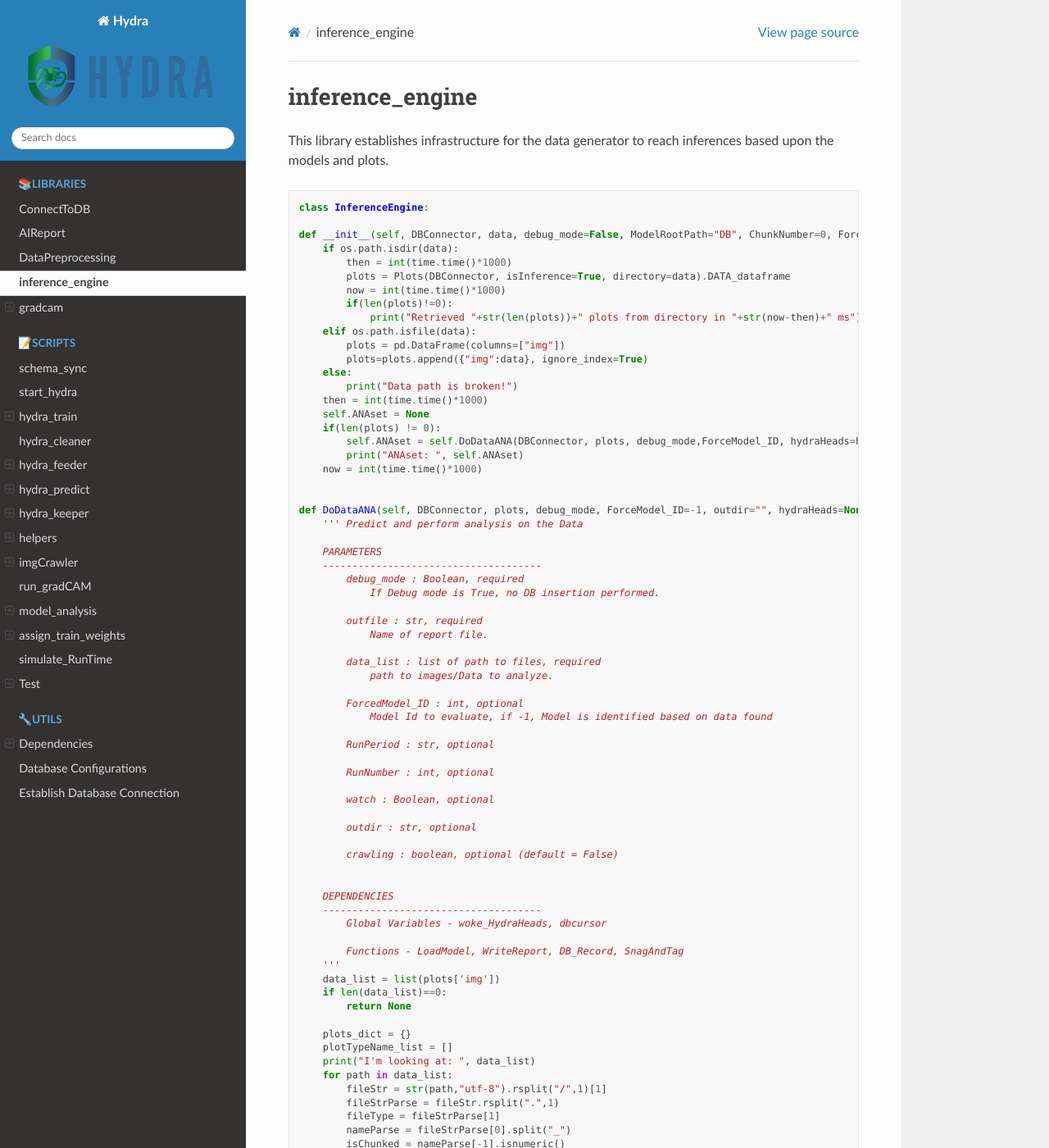
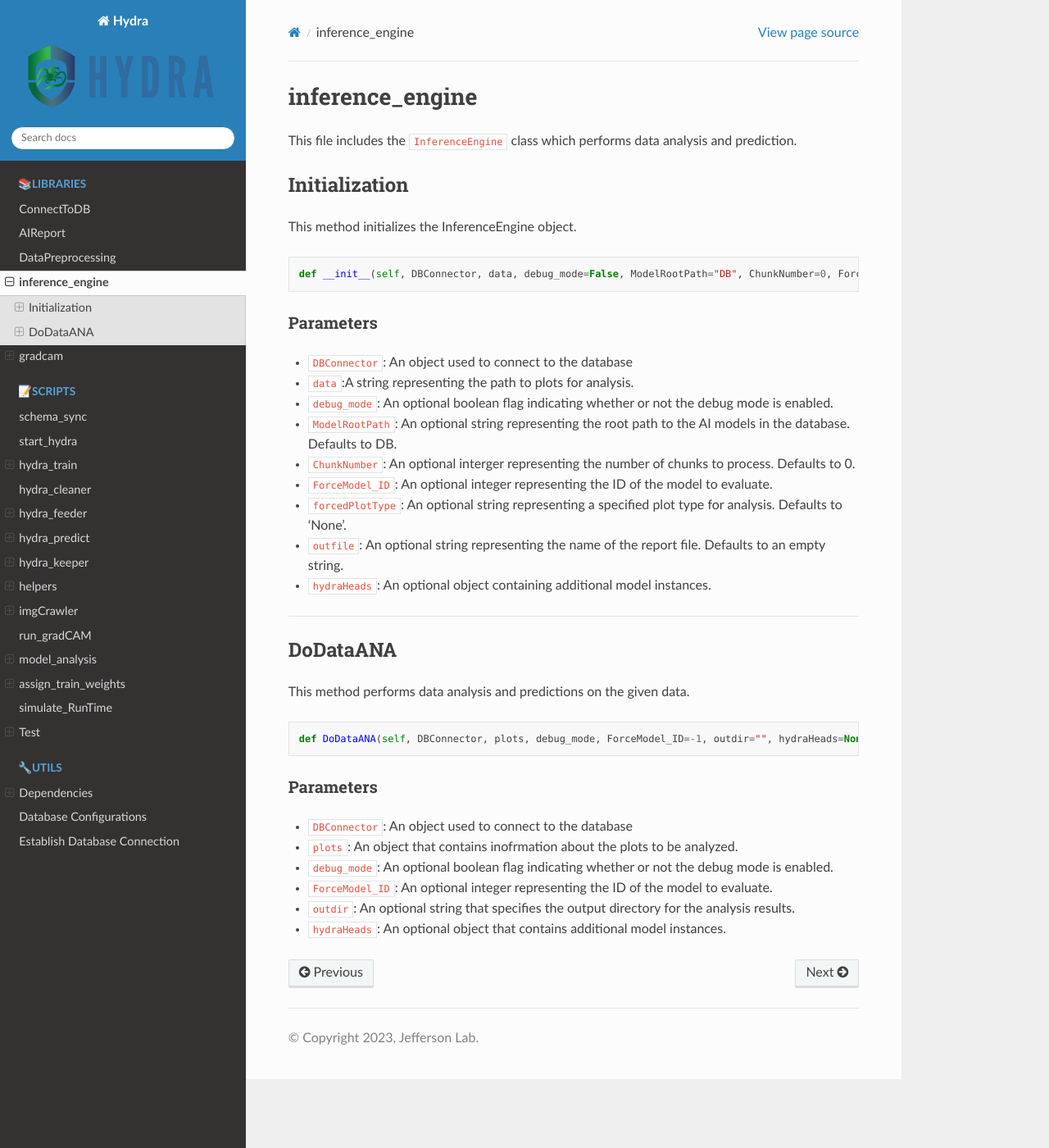
Before and after one commit to kartgoel/HydraDocumentation, a Sphinx documentation site: the page built from docs/inferenceEngine.rst, in a window 1280 px wide and 1400 px high. Shown: the whole window at 82% size. Built offline with Sphinx 7.4.7 and the Read the Docs theme 2.0.0, drawn with Linux system fonts in a browser that asks for light colours; some of the changed text lies outside the part shown.

Commit message:
formatting

```diff
--- a/docs/inferenceEngine.rst
+++ b/docs/inferenceEngine.rst
@@ -1,162 +1,51 @@
 inference_engine
 =====================
 
-This library establishes infrastructure for the data generator to reach inferences based upon the models and plots.
+This file includes the ``InferenceEngine`` class which performs data analysis and prediction.
+
+
+Initialization
+------------------
+
+This method initializes the InferenceEngine object.
 
 .. code-block:: python
 
-    class InferenceEngine:
-
     def __init__(self, DBConnector, data, debug_mode=False, ModelRootPath="DB", ChunkNumber=0, ForceModel_ID=-1, forcedPlotType=None, outfile="", hydraHeads=None):
-        if os.path.isdir(data):
-            then = int(time.time()*1000)
-            plots = Plots(DBConnector, isInference=True, directory=data).DATA_dataframe
-            now = int(time.time()*1000)
-            if(len(plots)!=0):
-                print("Retrieved "+str(len(plots))+" plots from directory in "+str(now-then)+" ms")
-        elif os.path.isfile(data):
-            plots = pd.DataFrame(columns=["img"])
-            plots=plots.append({"img":data}, ignore_index=True)
-        else:
-            print("Data path is broken!")
-        then = int(time.time()*1000)
-        self.ANAset = None
-        if(len(plots) != 0):
-            self.ANAset = self.DoDataANA(DBConnector, plots, debug_mode,ForceModel_ID, hydraHeads=hydraHeads)
-            print("ANAset: ", self.ANAset)
-        now = int(time.time()*1000)
 
 
-    def DoDataANA(self, DBConnector, plots, debug_mode, ForceModel_ID=-1, outdir="", hydraHeads=None):
-        ''' Predict and perform analysis on the Data
+Parameters
+~~~~~~~~~~~~~~~~~~~~~
 
-        PARAMETERS
-        -------------------------------------
-            debug_mode : Boolean, required
-                If Debug mode is True, no DB insertion performed.
-
-            outfile : str, required
-                Name of report file.
-
-            data_list : list of path to files, required
-                path to images/Data to analyze.
-
-            ForcedModel_ID : int, optional
-                Model Id to evaluate, if -1, Model is identified based on data found
-
-            RunPeriod : str, optional
-
-            RunNumber : int, optional
-
-            watch : Boolean, optional
-
-            outdir : str, optional
-
-            crawling : boolean, optional (default = False)
+- ``DBConnector``: An object used to connect to the database
+- ``data``:A string representing the path to plots for analysis.
+- ``debug_mode``: An optional boolean flag indicating whether or not the debug mode is enabled.
+- ``ModelRootPath``: An optional string representing the root path to the AI models in the database. Defaults to DB.
+- ``ChunkNumber``: An optional interger representing the number of chunks to process. Defaults to 0.
+- ``ForceModel_ID``: An optional integer representing the ID of the model to evaluate.
+- ``forcedPlotType``: An optional string representing a specified plot type for analysis. Defaults to 'None'.
+- ``outfile``: An optional string representing the name of the report file. Defaults to an empty string.
+- ``hydraHeads``: An optional object containing additional model instances.
 
 
-        DEPENDENCIES
-        -------------------------------------
-            Global Variables - woke_HydraHeads, dbcursor
+----------------------------------------------------------------------------
 
-            Functions - LoadModel, WriteReport, DB_Record, SnagAndTag
-        '''
-        data_list = list(plots['img'])
-        if len(data_list)==0:
-            return None
+DoDataANA
+-------------------
 
-        plots_dict = {}
-        plotTypeName_list = []
-        print("I'm looking at: ", data_list)
-        for path in data_list:
-            fileStr = str(path,"utf-8").rsplit("/",1)[1]
-            fileStrParse = fileStr.rsplit(".",1)
-            fileType = fileStrParse[1]
-            nameParse = fileStrParse[0].split("_")
-            isChunked = nameParse[-1].isnumeric()
+This method performs data analysis and predictions on the given data.
 
-            if isChunked:
-                plotTypeName = "_".join(nameParse[:-1])
-                plotTypeName_toUse = plotTypeName
-            else:
-                plotTypeName_toUse = fileStrParse[0]
+.. code-block:: python
 
-            if("-" in plotTypeName_toUse):
-                padNum=plotTypeName_toUse.rsplit("-",1)[1]
-                if(padNum.isnumeric()):
-                    plotTypeName_toUse="-".join(plotTypeName_toUse.split("-")[:-1])
-
-            if isChunked:
-                plotTypeName_toUse = plotTypeName_toUse+"_1"
-
-            if plotTypeName_toUse not in plots_dict:
-                plots_dict[plotTypeName_toUse] = [path]
-                plotTypeName_list.append(plotTypeName_toUse)
-            else:
-                plots_dict[plotTypeName_toUse].append(path)
-        output = []
-        for plotTypeName_toUse in plotTypeName_list:
-            to_pred=pd.DataFrame(columns=["datum"])
-            for datum in plots_dict[plotTypeName_toUse]:
-                if os.path.exists(datum):
-                    to_pred=to_pred.append({"datum":str(datum,"utf-8")}, ignore_index=True)
-                    break
-                else:
-                    continue
-
-            if len(to_pred.index) == 0:
-                continue
-
-            if hydraHeads != None and plotTypeName_toUse in hydraHeads:
-                modelInstance = hydraHeads[plotTypeName_toUse]
-            else:
-                modelInstance = Model(DBConnector, plotTypeName=plotTypeName_toUse,fileType=fileType,modelID=ForceModel_ID)
-                if modelInstance.model == None:
-                    print("Model could not be loaded for PlotType: ", plotTypeName_toUse)
-                    print(hydraHeads)
-                    output.append([-1, to_pred, b"{0: 'NoModel'}",[[1]]])
-                    continue
-            shape_tuple=ast.literal_eval(modelInstance.shape)
-
-            imgheight=shape_tuple[0]
-            imgwidth=shape_tuple[1]
-            labels_of_model = modelInstance.labels
-            color_mode="rgb"
-            if(shape_tuple[2]==1):
-                color_mode="grayscale"
+    def DoDataANA(self, DBConnector, plots, debug_mode, ForceModel_ID=-1, outdir="", hydraHeads=None):
 
 
-            test_datagen = tf.keras.preprocessing.image.ImageDataGenerator(rescale=1./255)
+Parameters
+~~~~~~~~~~~~~~~~~~~~
 
-            test_generator = test_datagen.flow_from_dataframe(
-                dataframe=to_pred,
-                directory=None,
-                x_col="datum",
-                target_size=(imgheight,imgwidth),
-                color_mode=color_mode,
-                batch_size=1,
-                class_mode=None,
-                shuffle=False
-            )
-
-
-            if(test_generator.n==0):
-                continue
-
-            test_generator.reset()
-            try:
-                print("predicting on:",to_pred)
-                preds=modelInstance.model.predict(test_generator,verbose=1,steps=test_generator.n)
-                print("preds:",preds)
-            except Exception as e:
-                print(e)
-                continue
-
-            predicted_class_indices=np.argmax(preds,axis=1)
-
-            output.append([modelInstance.ID, to_pred,labels_of_model,preds])
-
-        return output
-
-    def getResults(self):
-        return self.output
+- ``DBConnector``: An object used to connect to the database
+- ``plots``: An object that contains inofrmation about the plots to be analyzed.
+- ``debug_mode``: An optional boolean flag indicating whether or not the debug mode is enabled.
+- ``ForceModel_ID``: An optional integer representing the ID of the model to evaluate.
+- ``outdir``: An optional string that specifies the output directory for the analysis results.
+- ``hydraHeads``: An optional object that contains additional model instances.
```
Also changed, not shown: docs/gradcam.rst (+10 -6 lines), docs/inferenceEngineNew.rst (deleted, +0 -48 lines).
